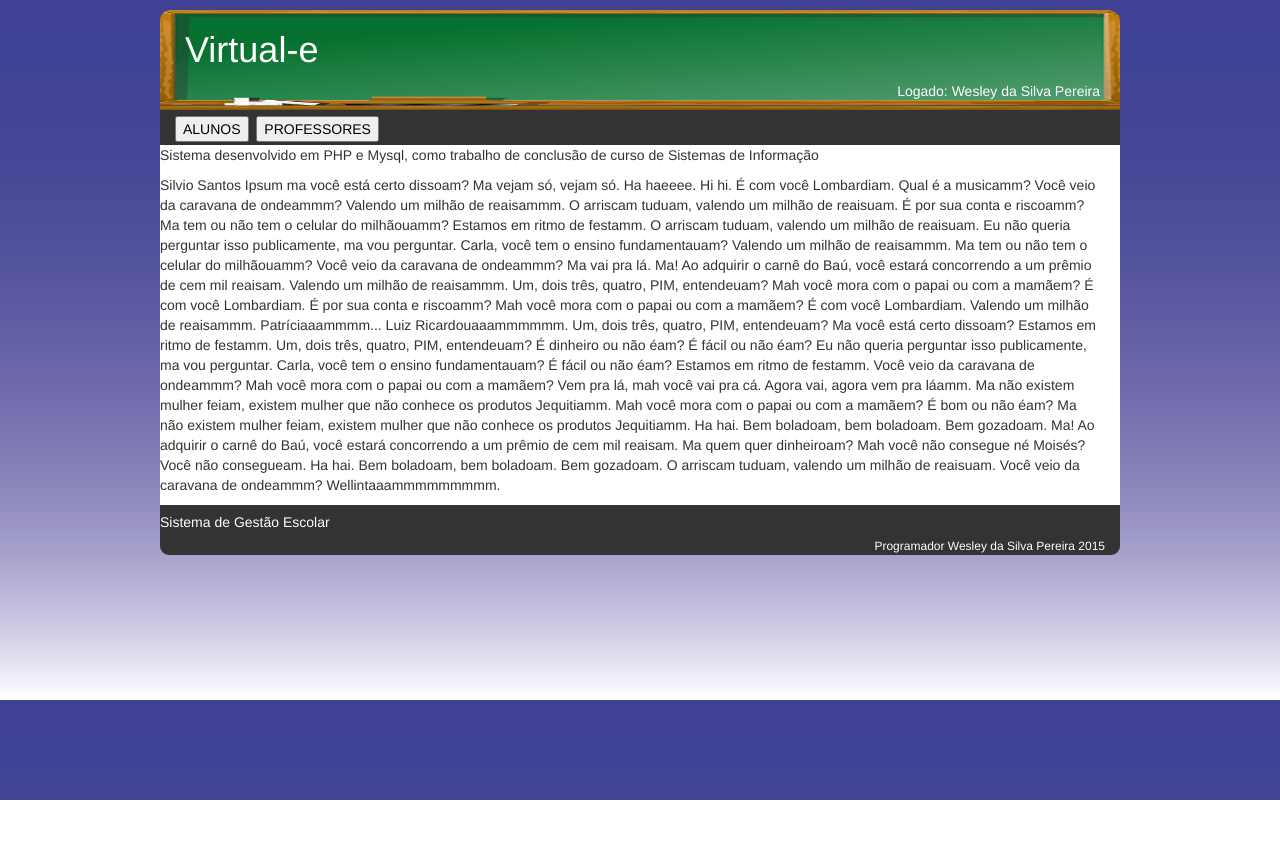
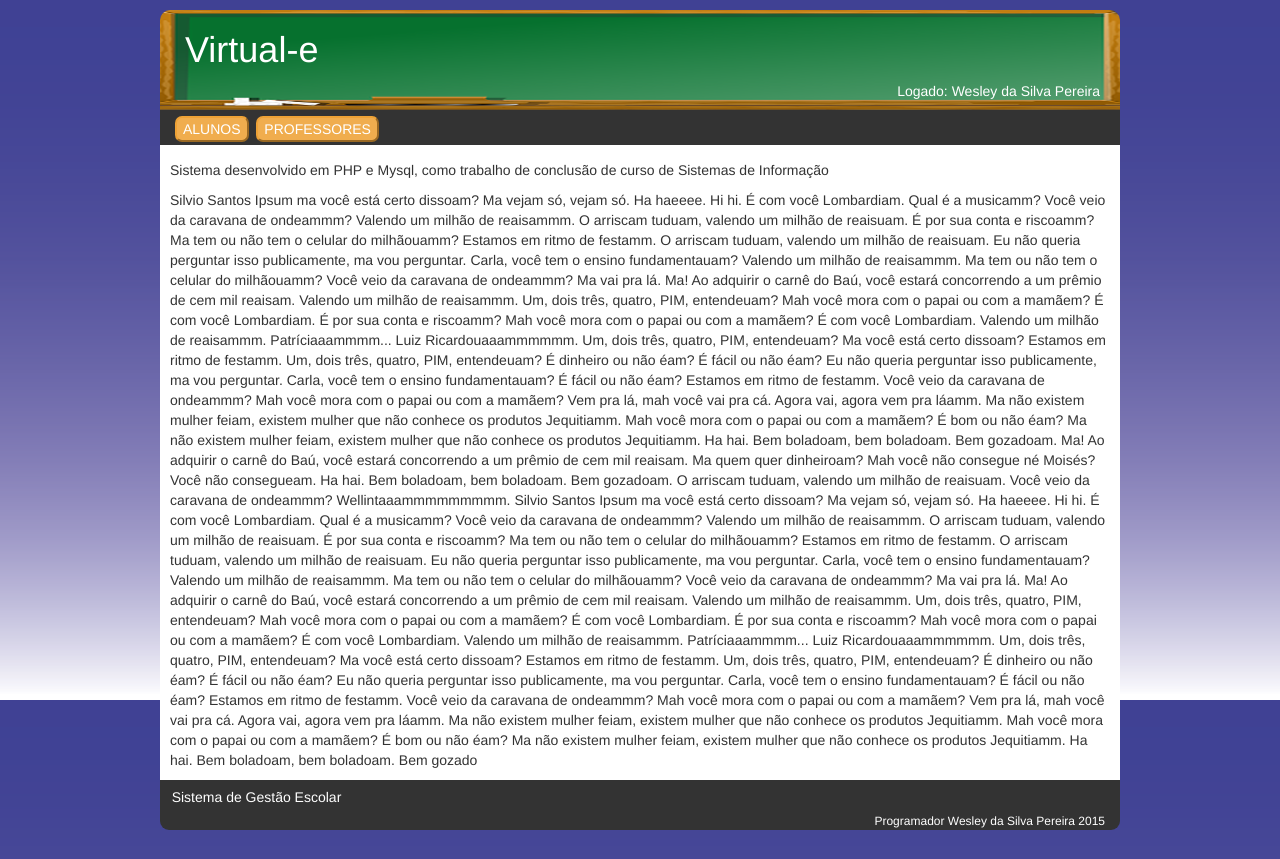
Before and after one commit to Virtual-e/virtual-e, a PHP site: page /visao/administracao/index.php in a window 1280 px wide. Before the commit the page ends 800 px from the top, so only its background shows below. Run offline with PHP 8.4, Linux system fonts and the light colour scheme; some libraries are stand-ins or nearby versions.

Commit message:
Reiniciando projeto, terminar classe aluno

```diff
--- a/css/principal.css
+++ b/css/principal.css
@@ -6,6 +6,7 @@
 body
 {
      background-image: url("../img/fundo.png");
+     background-attachment: fixed;
 }
 #conteiner
 {
@@ -32,7 +33,9 @@ body
     background-color:white;
     min-height: 300px;
     width: 960px;
-    padding-top: -30px;
+    padding-top:  15px;
+    padding-left: 10px;
+    padding-right: 10px;
     clear: both;
 
 }
@@ -94,6 +97,6 @@ a:active {text-decoration: none;}
 }
 button
 {
-
+    border-radius: 7px;
     font-weight: 200;
 }
--- a/include/layout/menu.php
+++ b/include/layout/menu.php
@@ -14,9 +14,13 @@
         <div id="menu-horizontal">
 
            <div id="menu">
+                 <script>
+               var acao= "<?php echo "cadastrar"; ?>";
 
-               <button  onclick="Alunos()">ALUNOS</button>&nbsp;
-              <button >PROFESSORES</button>&nbsp;
+               </script>
+               <button class="btn-warning" onclick="Alunos()">ALUNOS</button>&nbsp;
+               <button class="btn-warning" onclick="Cadastrar(acao)" >PROFESSORES</button>&nbsp;
+
            </div>
         </div>
 
--- a/include/layout/rodape.php
+++ b/include/layout/rodape.php
@@ -11,7 +11,7 @@
         <title></title>
     </head>
     <body>
-        <h5>Sistema de Gestão Escolar  </h5>
-        <h6 style="text-align: right; padding-top: -20px; margin-right: 15px;">Programador Wesley da Silva Pereira <?php echo date("Y"); ?></h6>
+        <h5>&nbsp;&nbsp;  Sistema de Gestão Escolar  </h5>
+        <h6 style="text-align: right; padding-bottom: 30px; padding-right:15px;">Programador Wesley da Silva Pereira <?php echo date("Y"); ?></h6>
     </body>
 </html>
--- a/nbproject/private/private.xml
+++ b/nbproject/private/private.xml
@@ -6,6 +6,7 @@
             <file>file:/var/www/html/virtual-e/include/layout/rodape.php</file>
             <file>file:/var/www/html/virtual-e/include/config/ConfigClass.php</file>
             <file>file:/var/www/html/virtual-e/modelo/aluno/AlunoClass.php</file>
+            <file>file:/var/www/html/virtual-e/img/banner.jpeg</file>
             <file>file:/var/www/html/virtual-e/include/layout/banner.php</file>
             <file>file:/var/www/html/virtual-e/visao/administracao/adm.php</file>
             <file>file:/var/www/html/virtual-e/visao/administracao/adminAjax.js</file>
@@ -17,6 +18,7 @@
             <file>file:/var/www/html/virtual-e/include/layout/menu.php</file>
             <file>file:/var/www/html/virtual-e/css/principal.css</file>
             <file>file:/var/www/html/virtual-e/modelo/endereco/EnderecoClass.php</file>
+            <file>file:/var/www/html/virtual-e/img/fundo.png</file>
             <file>file:/var/www/html/virtual-e/index.php</file>
             <file>file:/var/www/html/virtual-e/css/bootstrap.css</file>
         </group>
--- a/visao/administracao/adm.php
+++ b/visao/administracao/adm.php
@@ -27,7 +27,15 @@ and open the template in the editor.
  Eu não queria perguntar isso publicamente, ma vou perguntar. Carla, você tem o ensino fundamentauam? É fácil ou não éam? Estamos em ritmo de festamm. Você veio da caravana de ondeammm? Mah você mora com o papai ou com a mamãem? Vem pra lá, mah você vai pra cá. Agora vai, agora vem pra láamm. Ma não existem mulher feiam, existem mulher que não conhece os produtos Jequitiamm. Mah você mora com o papai ou com a mamãem? É bom ou não éam? Ma não existem mulher feiam, existem mulher que não conhece os produtos Jequitiamm.
 
  Ha hai. Bem boladoam, bem boladoam. Bem gozadoam. Ma! Ao adquirir o carnê do Baú, você estará concorrendo a um prêmio de cem mil reaisam. Ma quem quer dinheiroam? Mah você não consegue né Moisés? Você não consegueam. Ha hai. Bem boladoam, bem boladoam. Bem gozadoam. O arriscam tuduam, valendo um milhão de reaisuam. Você veio da caravana de ondeammm? Wellintaaammmmmmmmm.
+         Silvio Santos Ipsum ma você está certo dissoam? Ma vejam só, vejam só. Ha haeeee. Hi hi. É com você Lombardiam. Qual é a musicamm? Você veio da caravana de ondeammm? Valendo um milhão de reaisammm. O arriscam tuduam, valendo um milhão de reaisuam. É por sua conta e riscoamm? Ma tem ou não tem o celular do milhãouamm? Estamos em ritmo de festamm. O arriscam tuduam, valendo um milhão de reaisuam.
 
+ Eu não queria perguntar isso publicamente, ma vou perguntar. Carla, você tem o ensino fundamentauam? Valendo um milhão de reaisammm. Ma tem ou não tem o celular do milhãouamm? Você veio da caravana de ondeammm? Ma vai pra lá. Ma! Ao adquirir o carnê do Baú, você estará concorrendo a um prêmio de cem mil reaisam. Valendo um milhão de reaisammm. Um, dois três, quatro, PIM, entendeuam? Mah você mora com o papai ou com a mamãem? É com você Lombardiam. É por sua conta e riscoamm? Mah você mora com o papai ou com a mamãem? É com você Lombardiam.
+
+ Valendo um milhão de reaisammm. Patríciaaammmm... Luiz Ricardouaaammmmmm. Um, dois três, quatro, PIM, entendeuam? Ma você está certo dissoam? Estamos em ritmo de festamm. Um, dois três, quatro, PIM, entendeuam? É dinheiro ou não éam? É fácil ou não éam?
+
+ Eu não queria perguntar isso publicamente, ma vou perguntar. Carla, você tem o ensino fundamentauam? É fácil ou não éam? Estamos em ritmo de festamm. Você veio da caravana de ondeammm? Mah você mora com o papai ou com a mamãem? Vem pra lá, mah você vai pra cá. Agora vai, agora vem pra láamm. Ma não existem mulher feiam, existem mulher que não conhece os produtos Jequitiamm. Mah você mora com o papai ou com a mamãem? É bom ou não éam? Ma não existem mulher feiam, existem mulher que não conhece os produtos Jequitiamm.
+
+ Ha hai. Bem boladoam, bem boladoam. Bem gozado
         <p></p>
             </div>
 
--- a/visao/administracao/adminAjax.js
+++ b/visao/administracao/adminAjax.js
@@ -2,8 +2,9 @@
  *teste de enviar dados via
  *post em jsp
  */
-function Cadastrar()
+function Cadastrar(acao)
 {
+var buceta=acao;
 var xmlhttp;
 xmlhttp=new XMLHttpRequest();
 xmlhttp.onreadystatechange=function()
@@ -19,7 +20,7 @@ document.getElementById("conteudo").innerHTML=xmlhttp.responseText;
 }
 xmlhttp.open("POST","../../controle/AlunoControle.php",true);
 xmlhttp.setRequestHeader("Content-type","application/x-www-form-urlencoded");
-xmlhttp.send("acao=cadastrar&alu_nome=Ford&alu_cpf=13241234&alu_mae=gogogo&id_endereco=1");
+xmlhttp.send("acao="+buceta);
 }
 
 function Alunos()
```
Also changed, not shown: 2 other files.
